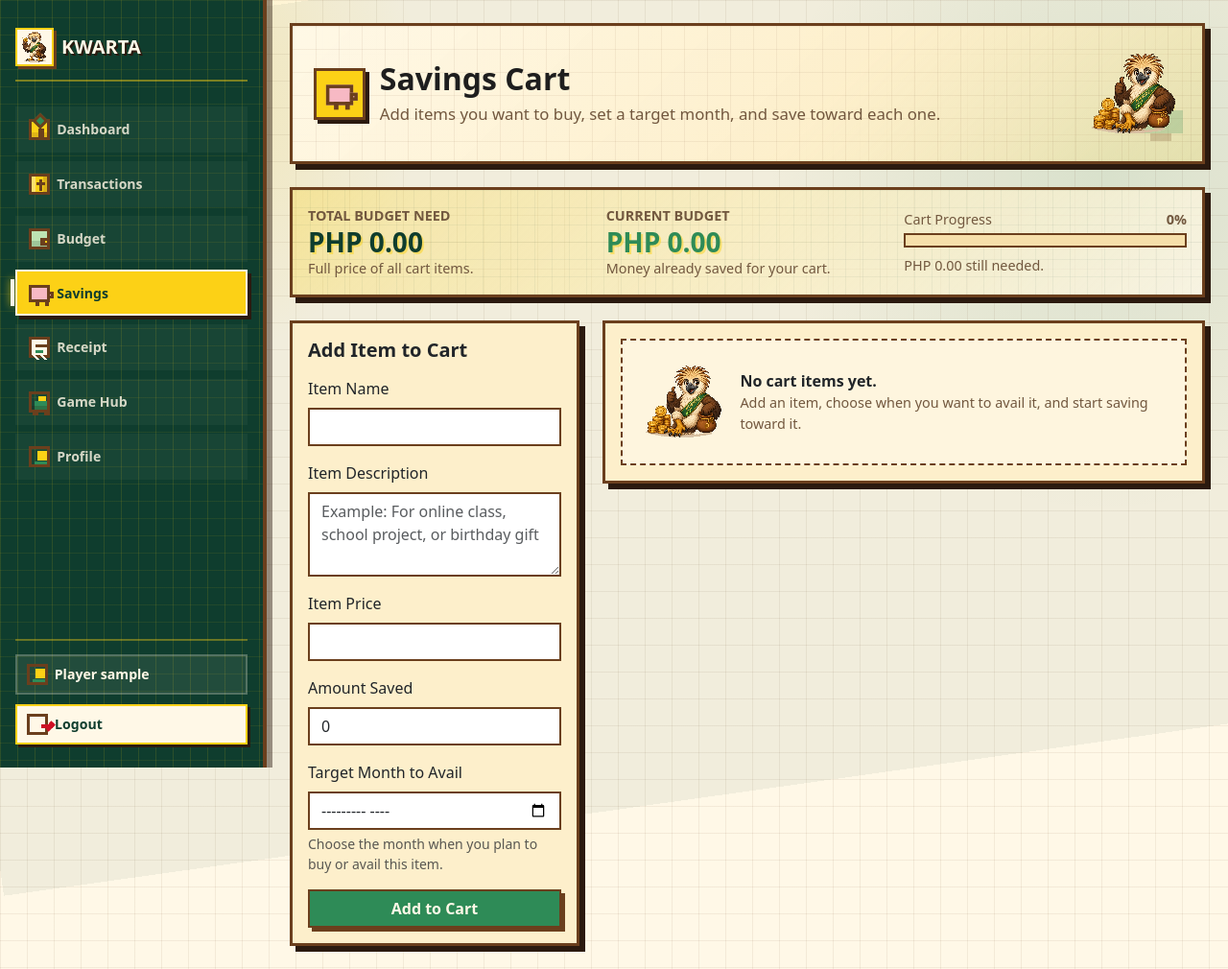
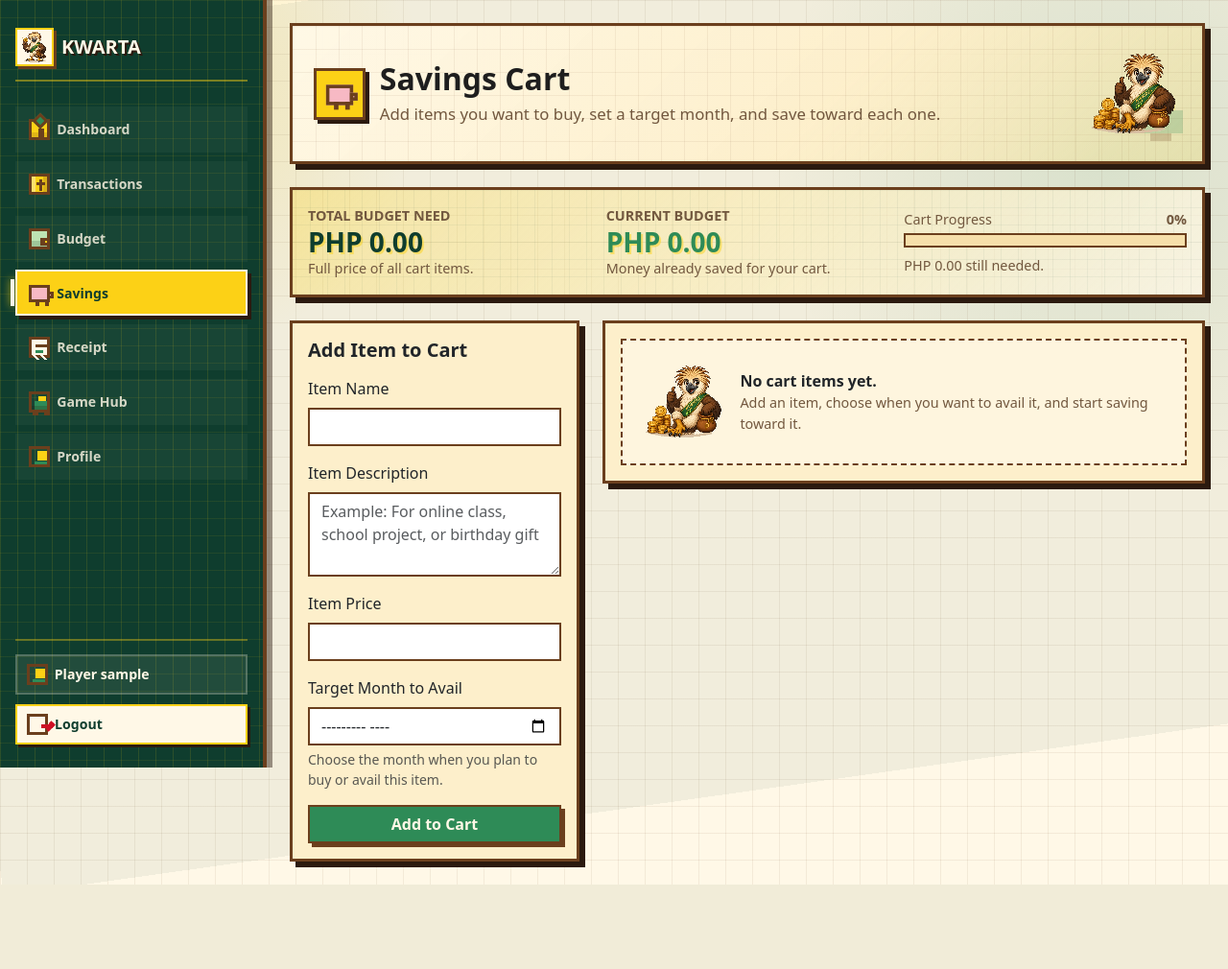
Before and after one commit to josntndr/Kwarta, a PHP site: page /frontend/public/savings.php in a window 1280 px wide. Shown: the whole page at 96% size. After the commit the page ends 922 px from the top, so only its background shows below. Run offline with PHP 8.4, Linux system fonts and the light colour scheme; the visitor is signed in with stand-in values (Sample User, id 1); data that the repository does not hold is empty.

Commit message:
Remove direct savings amount editing

```diff
--- a/frontend/public/savings.php
+++ b/frontend/public/savings.php
@@ -238,7 +238,6 @@ if ($_SERVER['REQUEST_METHOD'] === 'POST') {
                         SET name = :name,
                             description = :description,
                             target_amount = :target_amount,
-                            saved_amount = :saved_amount,
                             target_date = :target_date
                         WHERE id = :id AND user_id = :user_id
                     ');
@@ -246,14 +245,12 @@ if ($_SERVER['REQUEST_METHOD'] === 'POST') {
                         'name' => $name,
                         'description' => $description ?: null,
                         'target_amount' => $targetAmount,
-                        'saved_amount' => $savedAmount,
                         'target_date' => $targetDate ?: null,
                         'id' => $id,
                         'user_id' => $userId,
                     ]);
 
                     $targetChanged = abs($targetAmount - $previousTarget) > 0.009;
-                    $savedChanged = abs($savedAmount - $previousSaved) > 0.009;
                     $changeNotes = [];
 
                     if ($nameChanged) {
@@ -272,22 +269,18 @@ if ($_SERVER['REQUEST_METHOD'] === 'POST') {
                         $changeNotes[] = 'price from ' . peso($previousTarget) . ' to ' . peso($targetAmount);
                     }
 
-                    if ($savedChanged) {
-                        $changeNotes[] = 'saved amount from ' . peso($previousSaved) . ' to ' . peso($savedAmount);
-                    }
-
                     if ($changeNotes) {
                         log_savings_history(
                             $pdo,
                             $id,
                             'goal_edited',
-                            $savedChanged ? abs($savedAmount - $previousSaved) : null,
-                            $savedChanged ? $previousSaved : null,
-                            $savedChanged ? $savedAmount : null,
+                            null,
+                            null,
+                            null,
                             'Updated ' . implode(', ', $changeNotes)
                         );
 
-                        $xpReward = $savedAmount >= $targetAmount ? 50 : 15;
+                        $xpReward = $previousSaved >= $targetAmount ? 50 : 15;
                         award_xp($pdo, $userId, 'savings_update', 'Updated a cart item', $xpReward);
                         evaluate_achievements($pdo, $userId);
                         flash('success', 'Cart item updated. +' . $xpReward . ' XP');
@@ -423,10 +416,6 @@ require_once __DIR__ . '/../../backend/includes/header.php';
                         <input class="form-control" id="target_amount" type="number" step="0.01" min="0.01" name="target_amount" required>
                     </div>
                     <div class="mb-3">
-                        <label class="form-label" for="saved_amount">Amount Saved</label>
-                        <input class="form-control" id="saved_amount" type="number" step="0.01" min="0" name="saved_amount" value="0">
-                    </div>
-                    <div class="mb-3">
                         <label class="form-label" for="target_month">Target Month to Avail</label>
                         <input class="form-control" id="target_month" type="month" name="target_month">
                         <div class="form-text">Choose the month when you plan to buy or avail this item.</div>
@@ -544,13 +533,9 @@ require_once __DIR__ . '/../../backend/includes/header.php';
                                                 <textarea class="form-control" name="description" rows="3" maxlength="255" placeholder="What is this item for?"><?= e($description) ?></textarea>
                                             </div>
                                             <div class="row g-3">
-                                                <div class="col-md-6">
+                                                <div class="col-12">
                                                     <label class="form-label">Item Price</label>
                                                     <input class="form-control" type="number" step="0.01" min="0.01" name="target_amount" value="<?= e((string) $goal['target_amount']) ?>" required>
-                                                </div>
-                                                <div class="col-md-6">
-                                                    <label class="form-label">Amount Saved</label>
-                                                    <input class="form-control" type="number" step="0.01" min="0" name="saved_amount" value="<?= e((string) $goal['saved_amount']) ?>" required>
                                                 </div>
                                                 <div class="col-12">
                                                     <label class="form-label">Target Month to Avail</label>
```
